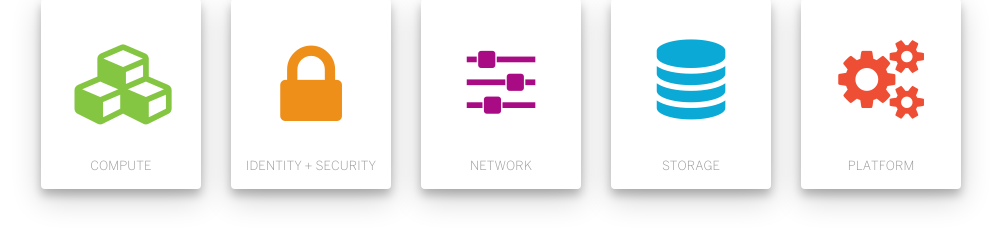
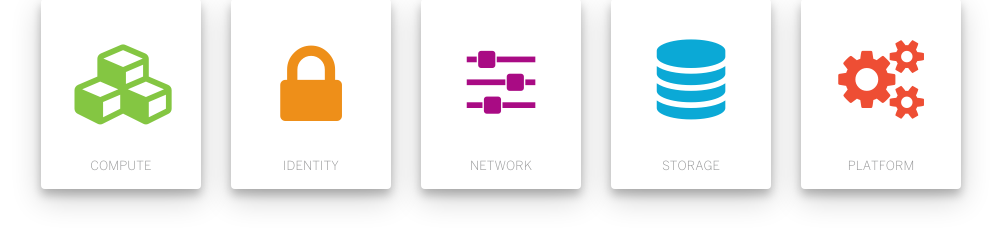
Before and after one commit to caleorourke/proof, a Jekyll site: the page built from p4.html, in a window 1280 px wide. Shown: the part 123-370 px from the top of the page, without its empty margins (44-1045 px from the left). Built offline with Jekyll 4.4.1, drawn with Linux system fonts in a browser that asks for light colours; nearby versions of some CDN libraries; Markdown is read by kramdown in place of the engine named in the settings; the repository's description, which GitHub fills in, is left out.

Commit message:
Update portfolio-four.html

```diff
--- a/_includes/partials/portfolio-four.html
+++ b/_includes/partials/portfolio-four.html
@@ -18,7 +18,7 @@
             <span class="fa-stack icon-large">
               <i class="fa fa-circle fa-stack-2x icon-transparent shadow"></i>
               <i class="fa fa-lock fa-stack-1x icon-orange"></i>
-              <h2 class="icon-caption u-text-center">Identity + Security</h2>
+              <h2 class="icon-caption u-text-center">Identity</h2>
             </span>
           </div>
         </div>
```
